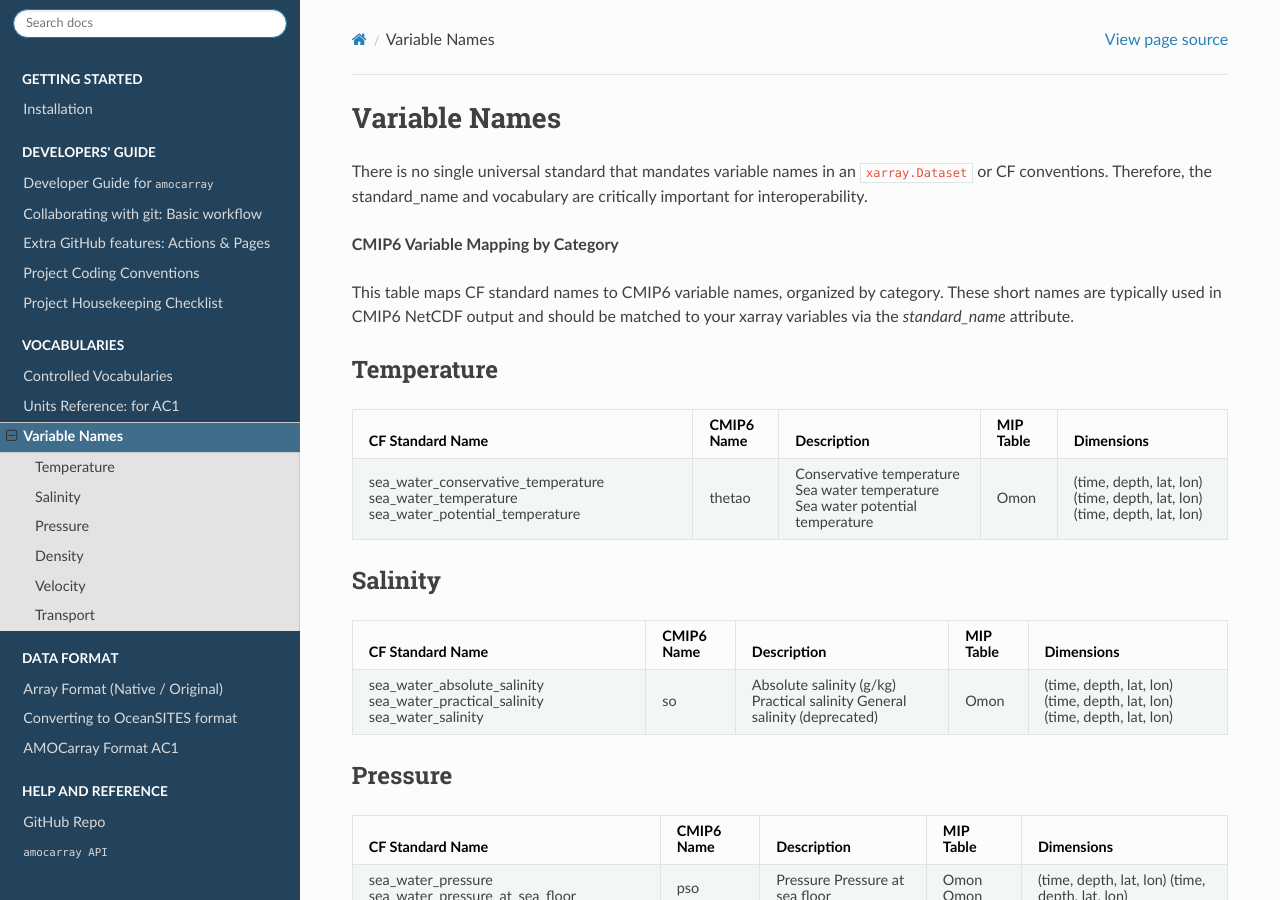
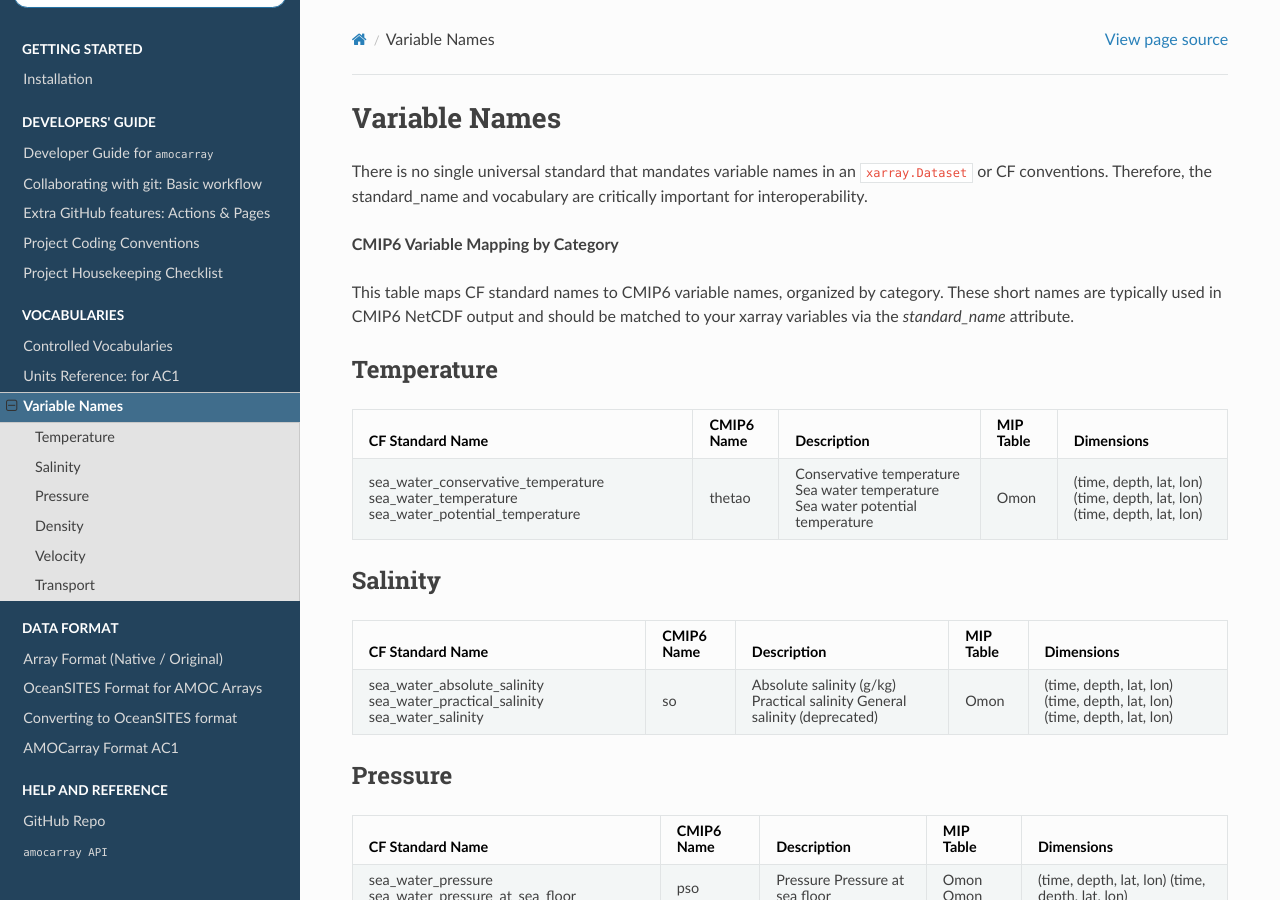
Before and after one commit to eleanorfrajka/AMOCatlas, a Sphinx documentation site: the page built from docs/source/AC1_variables.rst, in a window 1280 px wide and 900 px high. Built offline with Sphinx 7.4.7 and the Read the Docs theme 3.1.0, drawn with Linux system fonts in a browser that asks for light colours; pages that are not in the unit, such as notebooks, are missing from menus.

Commit message:
DOC link to correct file for OceanSITES (#51)

```diff
--- a/docs/source/index.rst
+++ b/docs/source/index.rst
@@ -40,7 +40,7 @@
    :caption: Data format
 
    format_orig
-   format_oceanSites
+   format_oceanSITES
    format_conversion
    format_AC1
 
```
